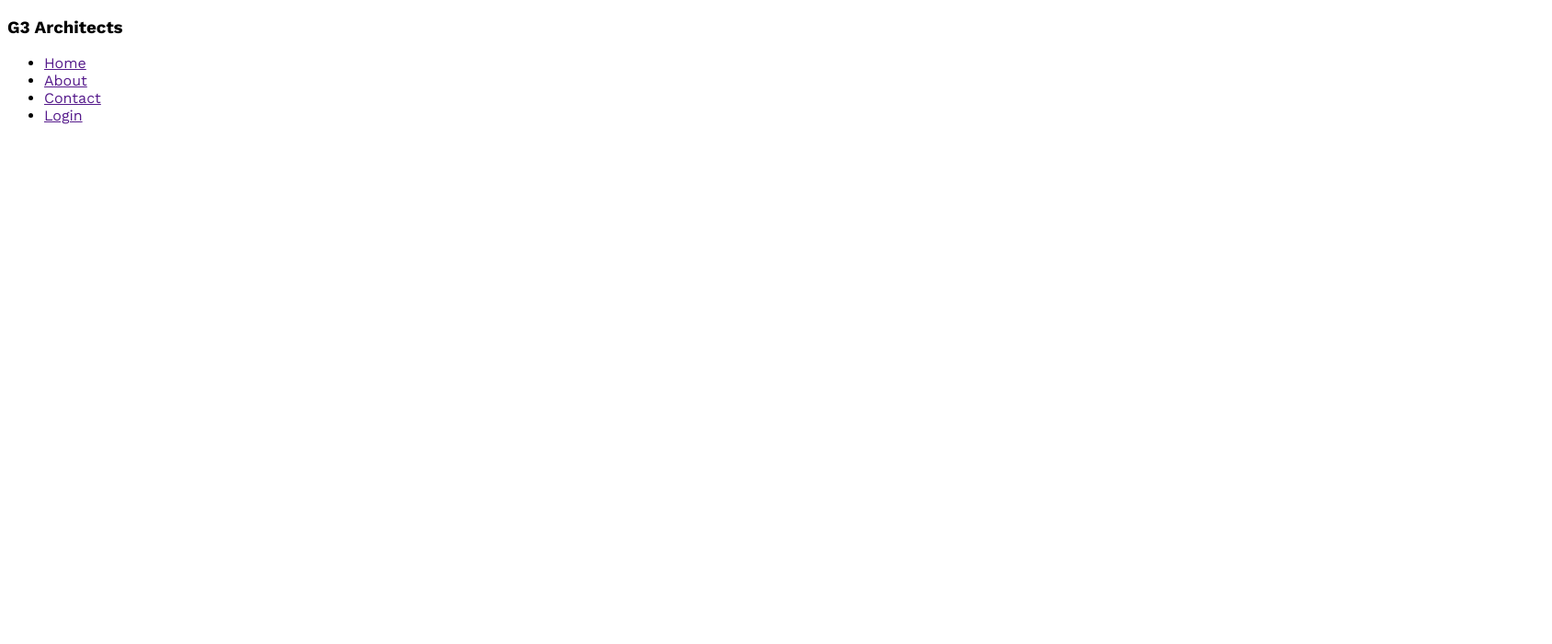
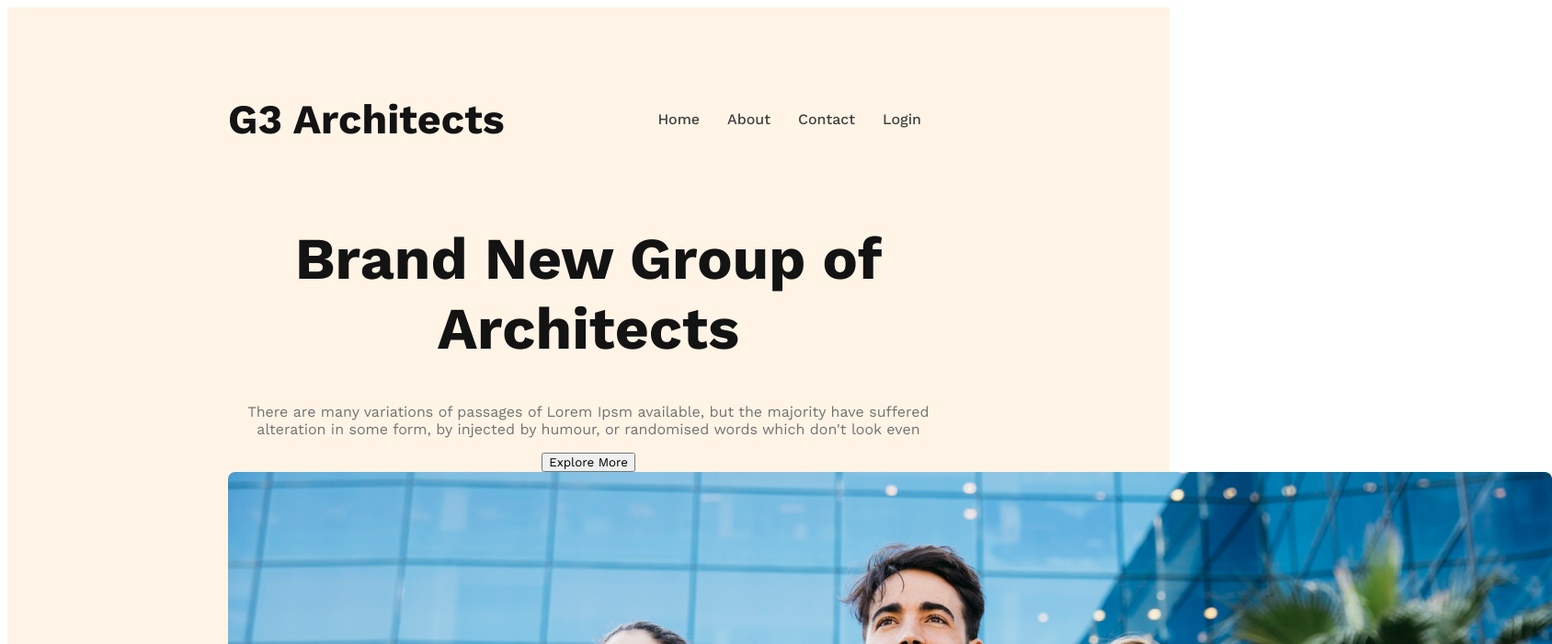
Before and after one commit to iam-dev-mehedi/g3-architect-website, a plain HTML site: page index.html in a window 1280 px wide. Shown: the top 700 px of the page at 92% size, 1688 px wide, since content can reach past the window. Drawn offline with nearby package versions, Linux system fonts and the light colour scheme.

Commit message:
banner content added

```diff
--- a/index.html
+++ b/index.html
@@ -9,7 +9,7 @@
 <body>
     <header>
         <nav>
-            <h3>G3 Architects</h3>
+            <h3 class="nav-title">G3 Architects</h3>
             <ul>
                 <li><a href="">Home</a></li>
                 <li><a href="">About</a></li>
@@ -17,6 +17,14 @@
                 <li><a href="">Login</a></li>
             </ul>
         </nav>
+        <div class="banner">
+            <div class="banner-content">
+                <h1 class="banner-title">Brand New Group of Architects</h1>
+            <p class="banner-description">There are many variations of passages of Lorem Ipsm available, but the majority have suffered alteration in some form, by injected by humour, or randomised words which don't look even</p>
+            <button class="btn-primary">Explore More</button>
+            </div>
+            <img src="images/banner.png" alt="">
+        </div>
     </header>
     <main>
 
--- a/styles/architect.css
+++ b/styles/architect.css
@@ -1,7 +1,53 @@
 /* work sans font from google fonts */
 @import url('https://fonts.googleapis.com/css2?family=Lato:ital,wght@0,400;0,700;1,400&family=Open+Sans:wght@400;700;800&family=Work+Sans:wght@400;500;600;700;800&display=swap');
+/* shared styles */
 * {
     font-family: 'Lato', sans-serif;
     font-family: 'open sans', sans-serif;
     font-family: 'Work sans', sans-serif;
 }
+.btn-primary{
+
+}
+/* header styles */
+header{
+    background: rgba(255, 144, 14, 0.10);
+    padding: 50px 240px;
+}
+nav {
+    display: flex;
+    justify-content: space-between;
+    align-items: center;
+}
+.nav-title{
+    font-size: 2.8rem;
+    font-weight: 700;
+    color: #131313;
+}
+nav > ul {
+    display: flex;
+}
+nav li{
+    list-style: none;
+    margin-right: 30px;
+    font-weight: 500;
+    font-size: 1rem;
+}
+nav li a{
+    text-decoration: none;
+    color: #424242;
+}
+/* banner styles */
+.banner-content{
+    max-width: 800px;
+    text-align: center;
+    margin: 0 auto;
+}
+.banner-title{
+    font-size: 4rem;
+    font-weight: 700;
+    color: #131313;
+}
+.banner-description{
+    color: #727272;
+}
```
